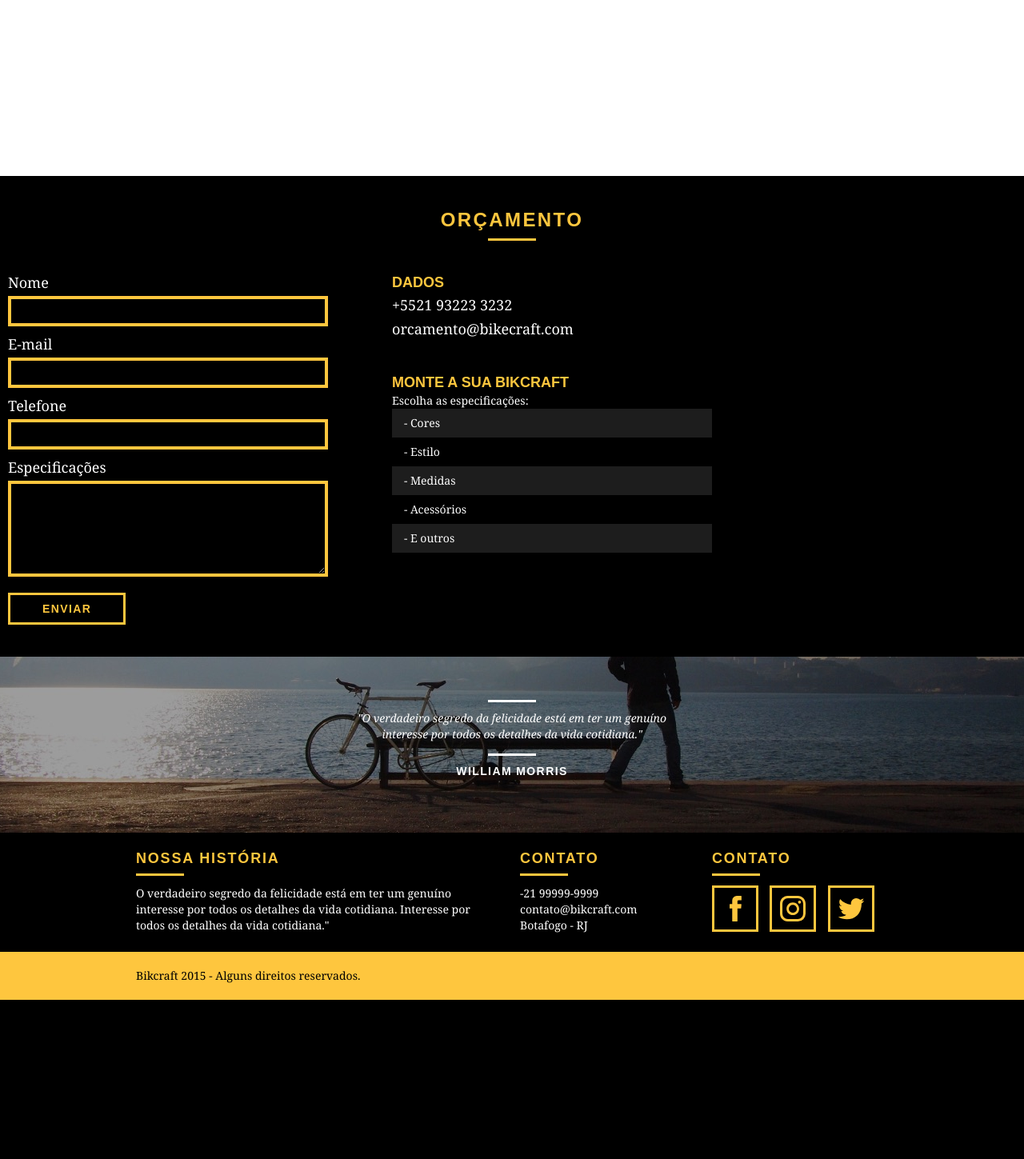
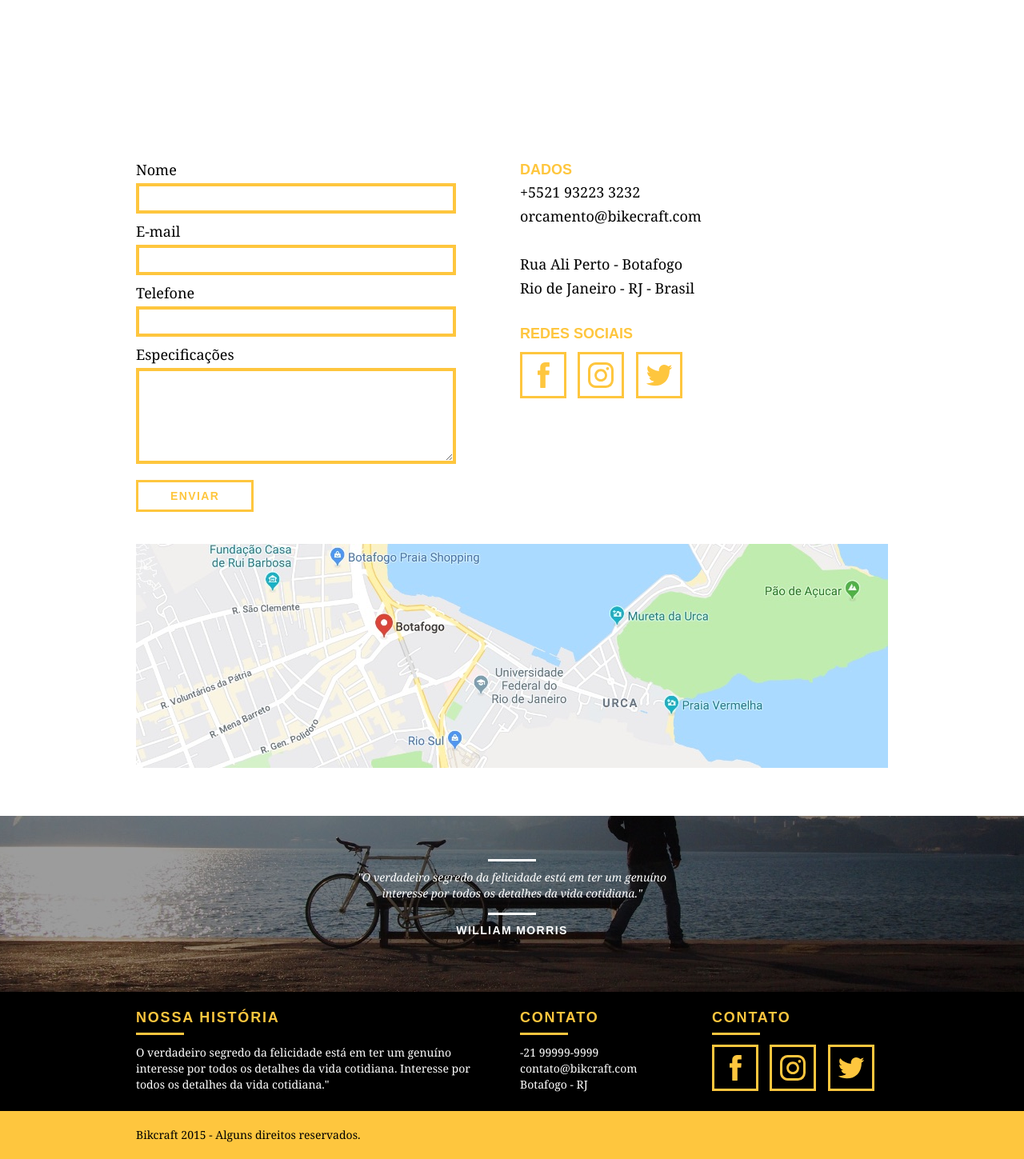
Before and after one commit to wevertonmonteiroc/bikcraft, a PHP site: page /contato.html in a window 1280 px wide. Shown: the part 92-1541 px from the top of the page at 80% size. Before the commit the page ends 1342 px from the top, so only its background shows below. Run offline with PHP 8.4, Linux system fonts and the light colour scheme.

Commit message:
Conclusão da estilização e da pagina CONTATO

```diff
--- a/contato.html
+++ b/contato.html
@@ -34,9 +34,8 @@
       </div>
     </section>
 
-    <section class="orcamento container">
-        <h2 class="subtitulo">Orçamento</h2>
-        <form id="form_orcamento" class="form grid-8">
+    <section class="contato container">
+        <form id="form_orcamento" class="contato_form grid-8">
           <label for="nome">Nome</label>
           <input type="text" id="nome">
           <label for="email">E-mail</label>
@@ -45,22 +44,25 @@
           <input type="text" id="telefone">
           <label for="espec">Especificações</label>
           <textarea id="espec"></textarea>
-          <button type="submit" class="btn">Enviar</button>
+          <button type="submit" class="btn btn-preto">Enviar</button>
         </form>
-        <div class="orcamento_dados grid-8">
+        <div class="contato_dados grid-8">
           <h3>Dados</h3>
           <span>+5521 93223 3232</span>
-          <span class="dados_email">orcamento@bikecraft.com</span>
-          <h3>Monte a sua Bikcraft</h3>
-          <p>Escolha as especificações:</p>
-          <ul>
-            <li>- Cores</li>
-            <li>- Estilo</li>
-            <li>- Medidas</li>
-            <li>- Acessórios</li>
-            <li>- E outros</li>
-          </ul>
+          <span>orcamento@bikecraft.com</span>
+          <span>Rua Ali Perto - Botafogo</span>
+          <span>Rio de Janeiro - RJ - Brasil</span>
+          <h3>Redes Sociais</h3>
+            <ul>
+              <li><a href="http://facebook.com" target="_blank"><img src="images/redes-sociais/facebook.svg" ></a></li>
+              <li><a href="http://instagram.com" target="_blank"><img src="images/redes-sociais/instagram.svg" ></a></li>
+              <li><a href="http://twitter.com" target="_blank"><img src="images/redes-sociais/twitter.svg" ></a></li>
+            </ul>
         </div>
+    </section>
+
+    <section class="container contato_mapa">
+      <a href="http://google.com" target="_blank" class="grid-16"><img src="images/endereco-bikcraft.jpg" alt="Endereço da Bikcraft"></a>
     </section>
 
     <section class="quebra">
--- a/css/contato.css
+++ b/css/contato.css
@@ -3,110 +3,29 @@
     background-size: cover;
 }
 
-.produto_item {
-    padding-top: 60px;
-}
-
-.produto_item h2 {
-    color: #fff;
-    font-size: 36px;
-    text-transform: uppercase;
-    letter-spacing: .1em;
-    font-weight: bold;
-    position: relative;
-    top: -180px;
-    text-align: center;
-    margin-bottom: -56px;
-}
-
-.produto_item h2:after, .produto_item h2:before {
-    content: "";
-    display: block;
-    width: 60px;
-    height: 3px;
-    background: #FFF;
-    margin: 6px auto 8px auto;
-}
-
-.produto_icone {
-    background:#000;
-    padding: 70px 0;
-}
-
-.produto_icone img{
-    margin: 0 auto;
-}
-
-.produto_info {
-    background: #000;
-}
-
-.produto_info p {
-    color: #fff;
-    font-size: 18px;
-    line-height: 25px;
-    height: 180px;
-    padding: 30px 40px;
-}
-
-
-.produto_info ul li {
-    background: #fec63e;
-    text-transform: uppercase;
-    font-size: 18px;
-    line-height: 20px;
-    font-weight: bold;
-    float: left;
-    width: 229px;
-    height: 49px;
-    text-align: center;
-    padding-top: 16px;
-}
-
-.produto_info ul li:nth-child(1), .produto_info ul li:nth-child(2){
-    margin-bottom: 2px;
-}
-
-.produto_info ul li:nth-child(even) {
-    margin-left: 2px;
-}
-
 /*Css do Orçamento*/
 
-.orcamento {
-    background: #000;
-    width: 100%;
-    margin-top: 60px;
+.contato {
     padding: 40px 0px;
 }
 
-.orcamento h2 {
-    color: #fec63e;
-}
-
-.orcamento h2::after {
-    background: #fec63e;
-}
-
-.form {
+.contato_form {
     padding-right: 60px;
 }
 
-.form label {
+.contato_form label {
     display: block;
-    color: #fff;
     font-family: Georgia, 'Times New Roman', serif;
     font-size: 18px;
     line-height: 25px;
     margin-bottom: 4px;
 }
 
-.form input {
+.contato_form input {
     display: block;
     width: 100%;
     border: 4px solid #fec63e;
     background: none;
-    color: #fff;
     padding: 7px 10px;
     margin-bottom: 10px;
     outline: none;
@@ -114,13 +33,12 @@
     font-family: Georgia, 'Times New Roman', serif;
 }
 
-.form textarea {
+.contato_form textarea {
     display: block;
     width: 100%;
     height: 120px;
     border: 4px solid #fec63e;
     background: none;
-    color: #fff;
     padding: 7px 10px;
     margin-bottom: 20px;
     outline: none;
@@ -128,7 +46,7 @@
     font-family: Georgia, 'Times New Roman', serif;
 }
 
-.form button {
+.contato_form button {
     background: none;
     padding: 7px 40px;
 }
@@ -137,7 +55,7 @@
     color: #fff;
 }
 
-.orcamento_dados h3 {
+.contato_dados h3 {
     font-size: 18px;
     line-height: 25px;
     text-transform: uppercase;
@@ -145,30 +63,36 @@
     font-weight: bold;
 }
 
-.orcamento_dados span {
+.contato_dados span {
     display: block;
     font-size: 18px;
     font-family: Georgia, 'Times New Roman', serif;
     line-height: 30px;
 }
 
-.dados_email {
-    margin-bottom: 40px;
+.contato_dados span:nth-of-type(even) {
+    margin-bottom: 30px;
 }
 
-.orcamento_dados ul {
-    padding-right: 60px;
+.contato_dados ul{
+    margin-top: 10px;
 }
 
-.orcamento_dados ul li {
-    font-family: Georgia, 'Times New Roman', serif;
-    font-size: 14px;
-    padding: 10px 15px;
+.contato_dados ul li {
+    display: inline-block;
+    margin-right: 10px;
 }
 
-.orcamento_dados ul li:nth-child(odd) {
-    background: #1d1d1d ;
+.contato_dados ul li a {
+    border: 3px solid #fec63e;
+    display: block;
+   padding: 10px;
 }
-.orcamento_dados p {
-    margin-top: 8px 0px;
+
+.contato_dados ul li a:hover {
+    border-color:#000000;
 }
+
+.contato_mapa {
+    margin-bottom: 60px;
+}
--- a/css/produtos.css
+++ b/css/produtos.css
@@ -152,7 +152,7 @@
     line-height: 30px;
 }
 
-.dados_email {
+.orcamento_dados span:nth-of-type(2) {
     margin-bottom: 40px;
 }
 
--- a/produtos.html
+++ b/produtos.html
@@ -105,7 +105,7 @@
         <div class="orcamento_dados grid-8">
           <h3>Dados</h3>
           <span>+5521 93223 3232</span>
-          <span class="dados_email">orcamento@bikecraft.com</span>
+          <span>orcamento@bikecraft.com</span>
           <h3>Monte a sua Bikcraft</h3>
           <p>Escolha as especificações:</p>
           <ul>
```
